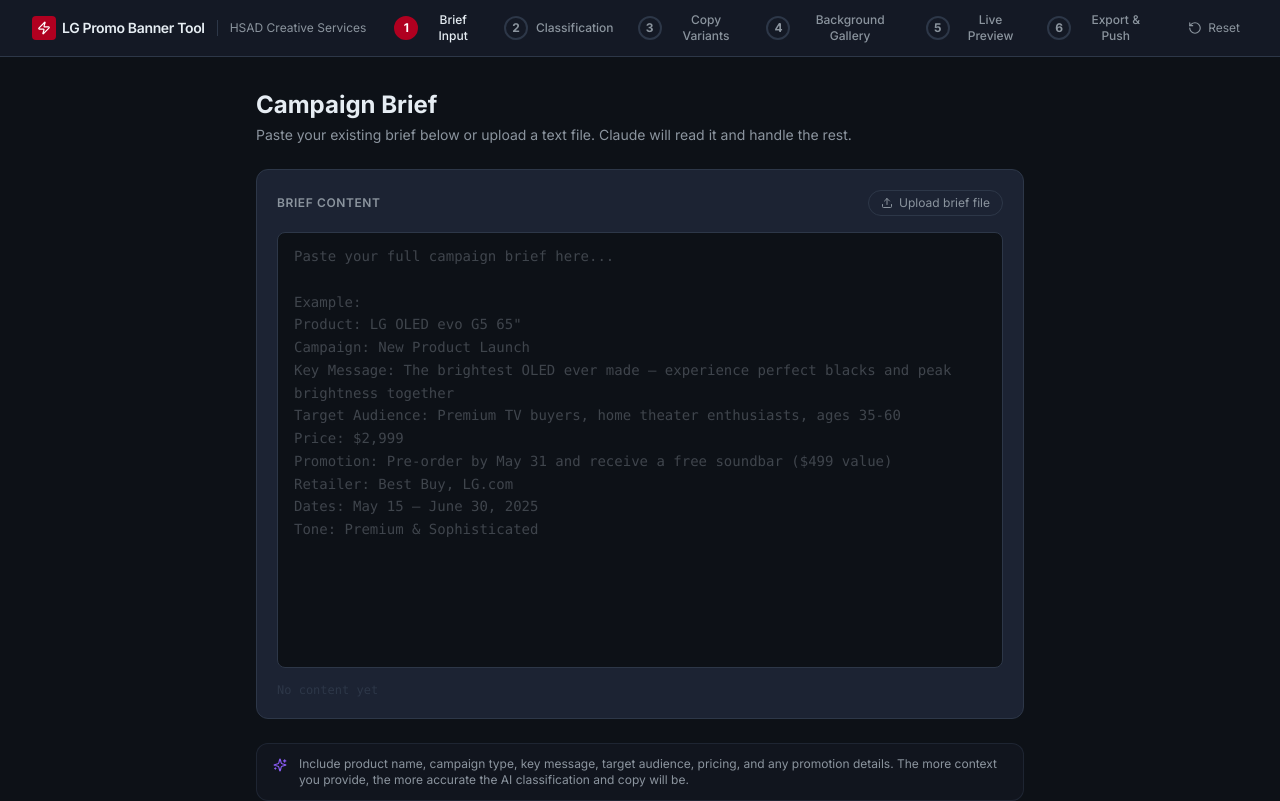
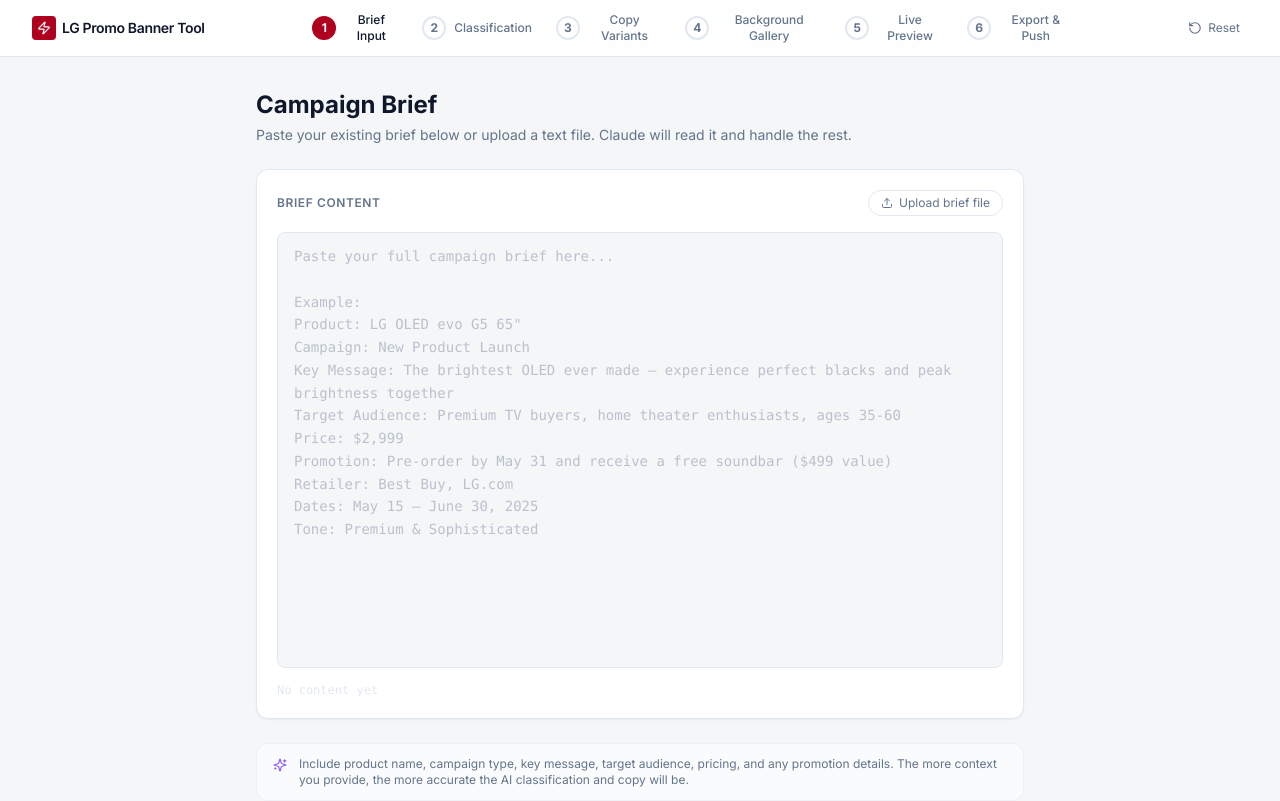
Before and after one commit to digitalmaniak/lg-promo-banner-tool, a Next.js app: page / in a window 1280 px wide. Shown: the top 801 px of the page. Built offline with nearby package versions, Linux system fonts and the light colour scheme.

Commit message:
feat: light theme, remove HSAD from header, update footer to HSAD AX Services

```diff
--- a/app/globals.css
+++ b/app/globals.css
@@ -4,12 +4,12 @@
 
 :root {
   --brand-red: #B00020;
-  --brand-dark: #0D1117;
-  --brand-panel: #161B27;
-  --brand-card: #1C2333;
-  --brand-border: #2D3748;
-  --brand-muted: #8B949E;
-  --brand-light: #E6EDF3;
+  --brand-dark: #F4F6F8;
+  --brand-panel: #FFFFFF;
+  --brand-card: #FFFFFF;
+  --brand-border: #E2E8F0;
+  --brand-muted: #64748B;
+  --brand-light: #0F172A;
 }
 
 * {
@@ -70,18 +70,18 @@ body {
   }
 
   .glass-panel {
-    background: rgba(28, 35, 51, 0.8);
+    background: rgba(255, 255, 255, 0.85);
     backdrop-filter: blur(12px);
     -webkit-backdrop-filter: blur(12px);
-    border: 1px solid rgba(45, 55, 72, 0.6);
+    border: 1px solid rgba(226, 232, 240, 0.8);
   }
 
   .shimmer-bg {
     background: linear-gradient(
       90deg,
-      var(--brand-card) 25%,
-      rgba(45, 55, 72, 0.5) 50%,
-      var(--brand-card) 75%
+      #F1F5F9 25%,
+      #E2E8F0 50%,
+      #F1F5F9 75%
     );
     background-size: 200% 100%;
     animation: shimmer 1.5s infinite;
--- a/components/WizardShell.tsx
+++ b/components/WizardShell.tsx
@@ -40,9 +40,6 @@ export function WizardShell() {
                   LG Promo Banner Tool
                 </span>
               </div>
-              <span className="hidden sm:block text-xs text-brand-muted border-l border-brand-border pl-3">
-                HSAD Creative Services
-              </span>
             </div>
 
             {/* Progress bar (center) */}
@@ -73,7 +70,7 @@ export function WizardShell() {
       {/* ── Footer ── */}
       <footer className="border-t border-brand-border bg-brand-panel/50 py-3 px-6">
         <div className="max-w-7xl mx-auto flex items-center justify-between text-xs text-brand-muted">
-          <span>LG Electronics · HSAD Creative Services</span>
+          <span>HSAD AX Services</span>
           <span>AI-powered · Internal Use Only</span>
         </div>
       </footer>
--- a/components/ui/Card.tsx
+++ b/components/ui/Card.tsx
@@ -30,12 +30,12 @@ export function Card({
     <div
       onClick={onClick}
       className={[
-        'bg-brand-card rounded-xl border transition-all duration-150',
+        'bg-brand-card rounded-xl border shadow-sm transition-all duration-150',
         selected
-          ? 'border-brand-red ring-1 ring-brand-red/30'
+          ? 'border-brand-red ring-1 ring-brand-red/30 shadow-md'
           : 'border-brand-border',
         hoverable && !selected
-          ? 'hover:border-brand-muted cursor-pointer'
+          ? 'hover:border-brand-red/40 hover:shadow-md cursor-pointer'
           : '',
         onClick && !hoverable ? 'cursor-pointer' : '',
         paddingStyles[padding],
--- a/tailwind.config.ts
+++ b/tailwind.config.ts
@@ -9,16 +9,16 @@ const config: Config = {
   theme: {
     extend: {
       colors: {
-        // LG / HSAD brand palette
+        // LG / HSAD brand palette — light theme
         brand: {
           red:     '#B00020',
           'red-hover': '#8C001A',
-          dark:    '#0D1117',
-          panel:   '#161B27',
-          card:    '#1C2333',
-          border:  '#2D3748',
-          muted:   '#8B949E',
-          light:   '#E6EDF3',
+          dark:    '#F4F6F8',
+          panel:   '#FFFFFF',
+          card:    '#FFFFFF',
+          border:  '#E2E8F0',
+          muted:   '#64748B',
+          light:   '#0F172A',
         },
         accent: {
           amber:  '#E6A817',
```
